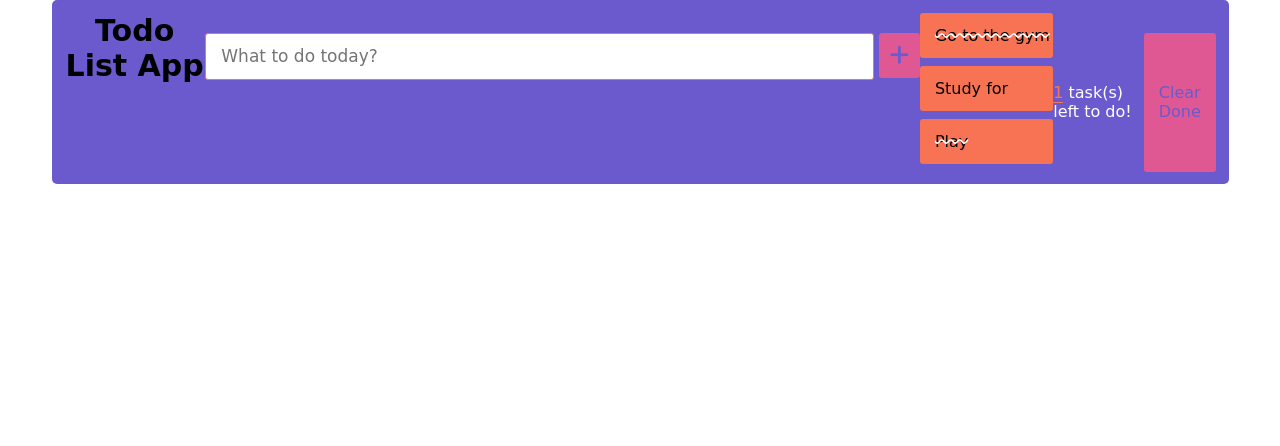
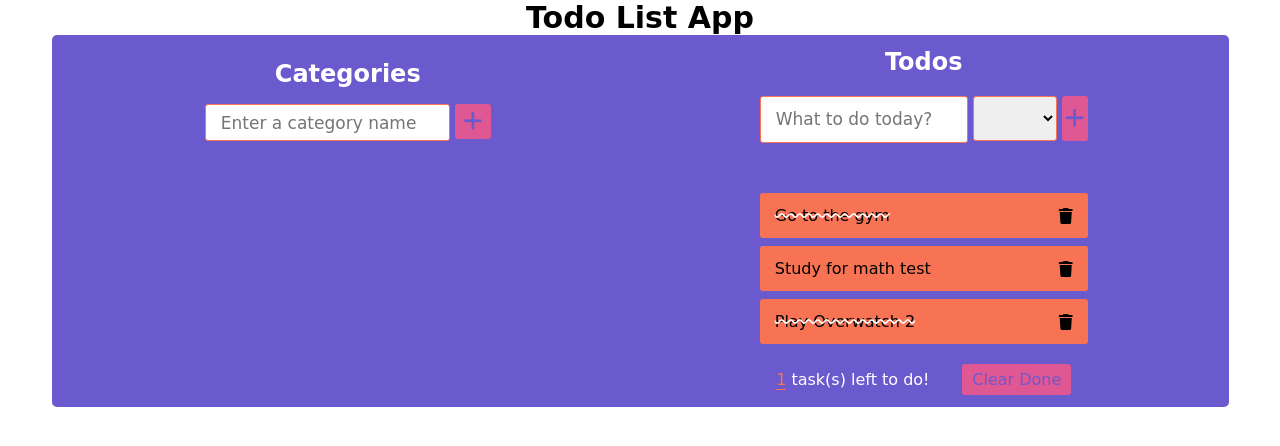
Before and after one commit to chivisto/Todo-Data-Model, a plain HTML site: page index.html in a window 1280 px wide. Drawn offline with Linux system fonts and the light colour scheme; a web font is replaced by a local one.

Commit message:
Created the category section

```diff
--- a/index.html
+++ b/index.html
@@ -12,11 +12,27 @@
 </head>
 
 <body>
+  <div>
+    <header>Todo List App</header>
     <div class="wrapper">
-    <header>Todo List App</header>
+      <div class="category-wrapper">
+        <h2 style="text-align: center;color:white;margin-bottom: 1rem">Categories</h2>
+        <div class="categoryInput">
+          <input class="categoryName" type="text" placeholder="Enter a category name" />
+          <button class="createCategory"><i class="fas fa-plus"></i></button>
+        </div>
+        <ul class="categoryList"></ul>
+      </div>
+      <div>
+        <h2 style="text-align: center;color:white">Todos</h2>
         <div class="todoInput">
           <input class="userInput" type="text" placeholder="What to do today?" />
-      <button class="createTodo"><i class="fas fa-plus"></i></button>
+          <select class="categorySelect"></select>
+          <button class="createTodo">
+            <i class="fas fa-plus"></i>
+          </button>
+        </div>
+        <div class="categoryFilter">
         </div>
         <ul class="todoList">
         </ul>
@@ -26,7 +42,10 @@
           <button class="clearTodo">Clear Done</button>
         </div>
       </div>
-  <script src="/app.js"></script>
+    </div>
+  </div>
+
+  <script src="./app.js"></script>
 </body>
 
 </html>
```
Lines whose indentation alone changed are shown as unchanged.
